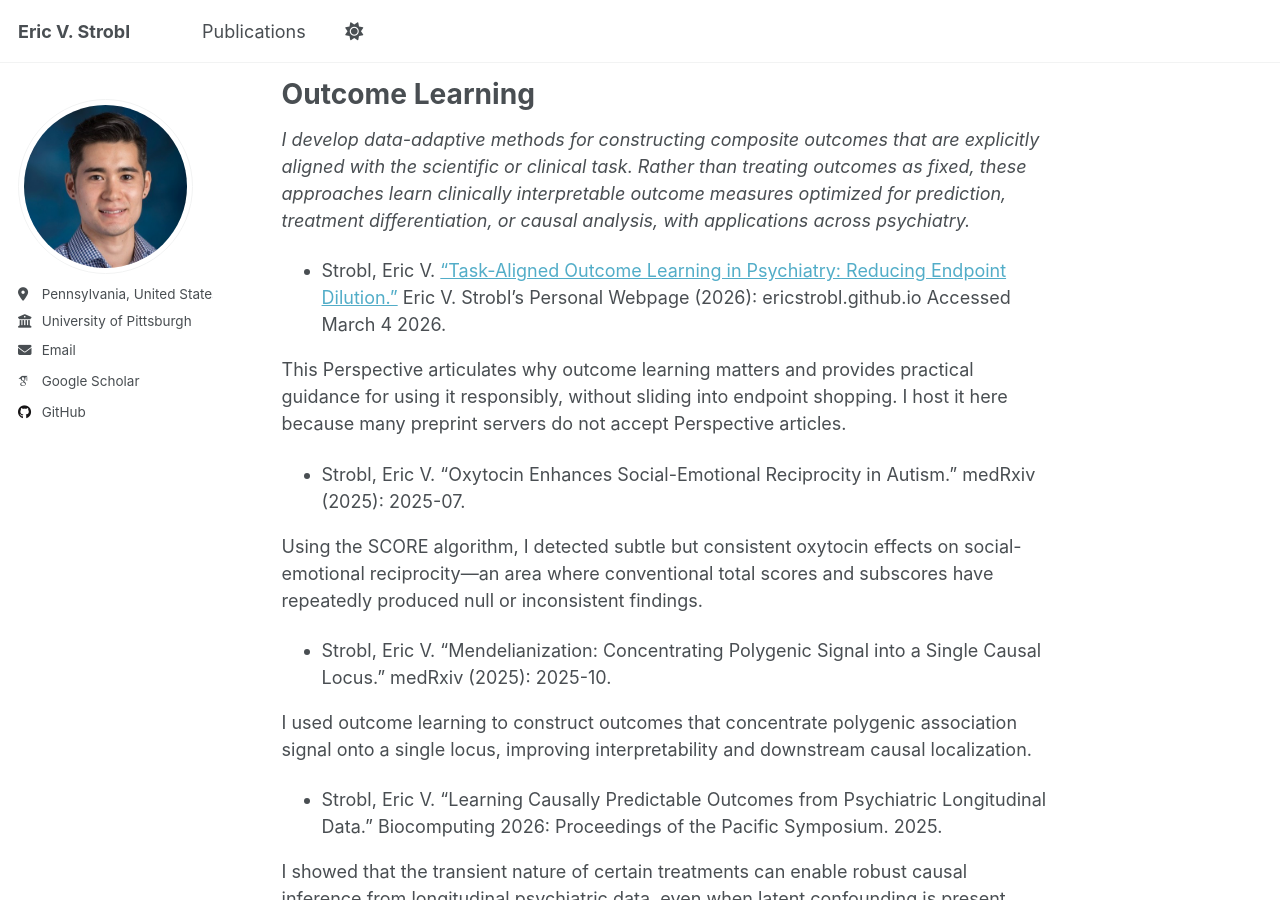
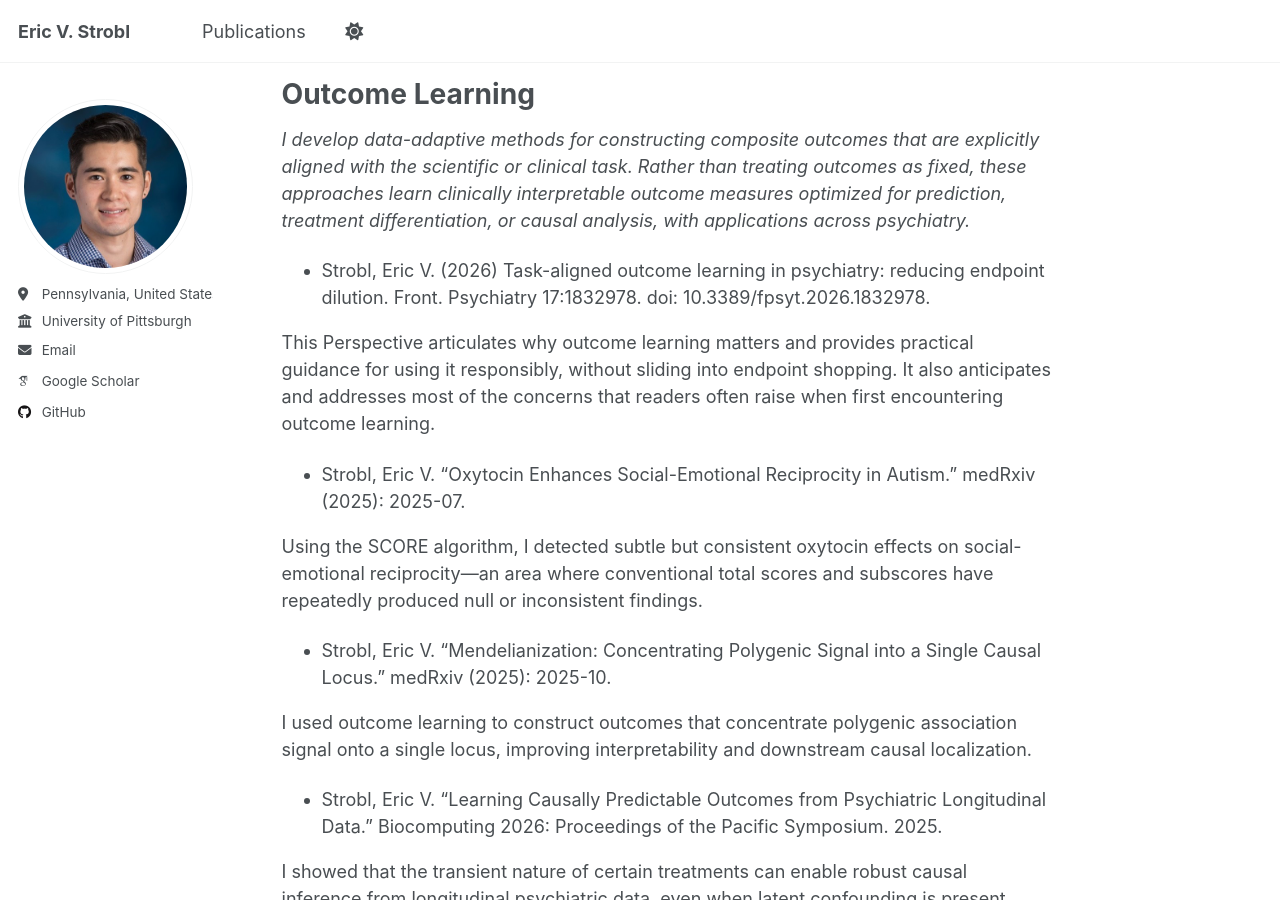
Before and after one commit to ericstrobl/ericstrobl.github.io, a Jekyll site: the page built from _pages/about.md, in a window 1280 px wide and 900 px high, scrolled down 461 px. Built offline with Jekyll 4.4.1, drawn with Linux system fonts in a browser that asks for light colours; some web fonts are replaced; a script that is not in the unit is left out.

Commit message:
Update about.md

```diff
--- a/_pages/about.md
+++ b/_pages/about.md
@@ -15,9 +15,10 @@ Outcome Learning
 ======
 _I develop data-adaptive methods for constructing composite outcomes that are explicitly aligned with the scientific or clinical task. Rather than treating outcomes as fixed, these approaches learn clinically interpretable outcome measures optimized for prediction, treatment differentiation, or causal analysis, with applications across psychiatry._
 
-- Strobl, Eric V. ["Task-Aligned Outcome Learning in Psychiatry: Reducing Endpoint Dilution."](https://ericstrobl.github.io/files/Outcome_Learning_Perspective.pdf) Eric V. Strobl's Personal Webpage (2026): ericstrobl.github.io Accessed March 4 2026.
+- Strobl, Eric V. (2026) Task-aligned outcome learning in psychiatry: reducing endpoint dilution. Front. Psychiatry 17:1832978. doi: 10.3389/fpsyt.2026.1832978.
 
-This Perspective articulates why outcome learning matters and provides practical guidance for using it responsibly, without sliding into endpoint shopping. I host it here because many preprint servers do not accept Perspective articles.
+This Perspective articulates why outcome learning matters and provides practical guidance for using it responsibly, without sliding into endpoint shopping. It also anticipates and addresses most of the concerns that readers often raise when first encountering outcome learning.
+
 - Strobl, Eric V. "Oxytocin Enhances Social-Emotional Reciprocity in Autism." medRxiv (2025): 2025-07.
 
 Using the SCORE algorithm, I detected subtle but consistent oxytocin effects on social-emotional reciprocity---an area where conventional total scores and subscores have repeatedly produced null or inconsistent findings.
```
